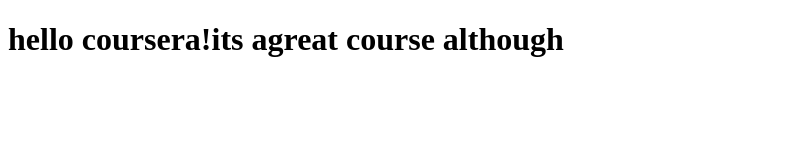
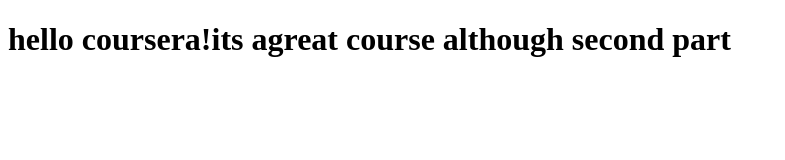
Before and after one commit to akashkat721/coursera-test, a plain HTML site: page site/index.html in a window 1280 px wide. Shown: the whole page, without its empty margins (0-785 px from the left). Drawn offline with Linux system fonts and the light colour scheme.

Commit message:
small addition to n page

```diff
--- a/site/index.html
+++ b/site/index.html
@@ -4,6 +4,6 @@
 	<title>coursera hello</title>
 </head>
 <body>
-<h1>hello coursera!its agreat course although</h1>
+<h1>hello coursera!its agreat course although second part</h1>
 </body>
 </html>
```
